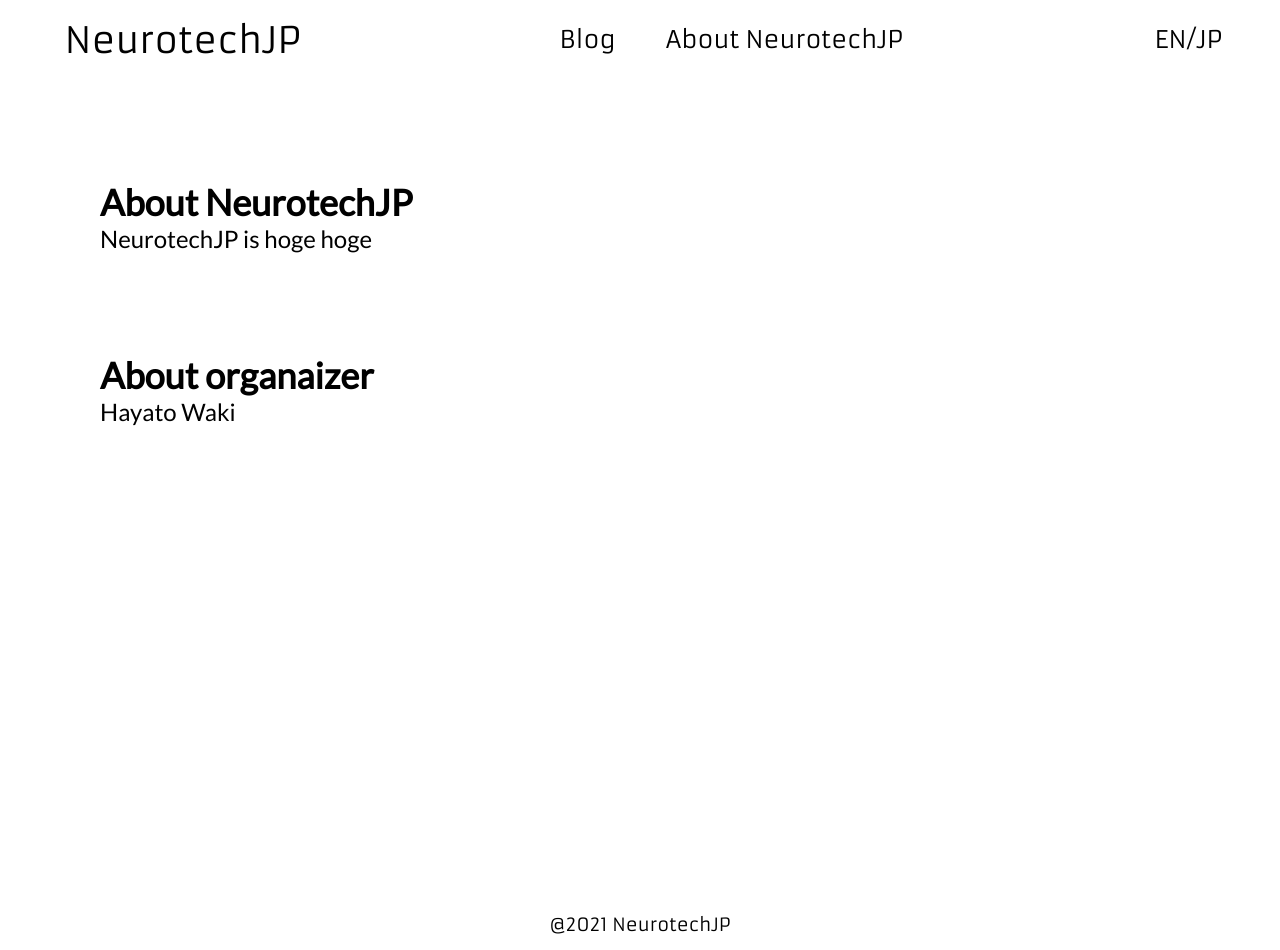
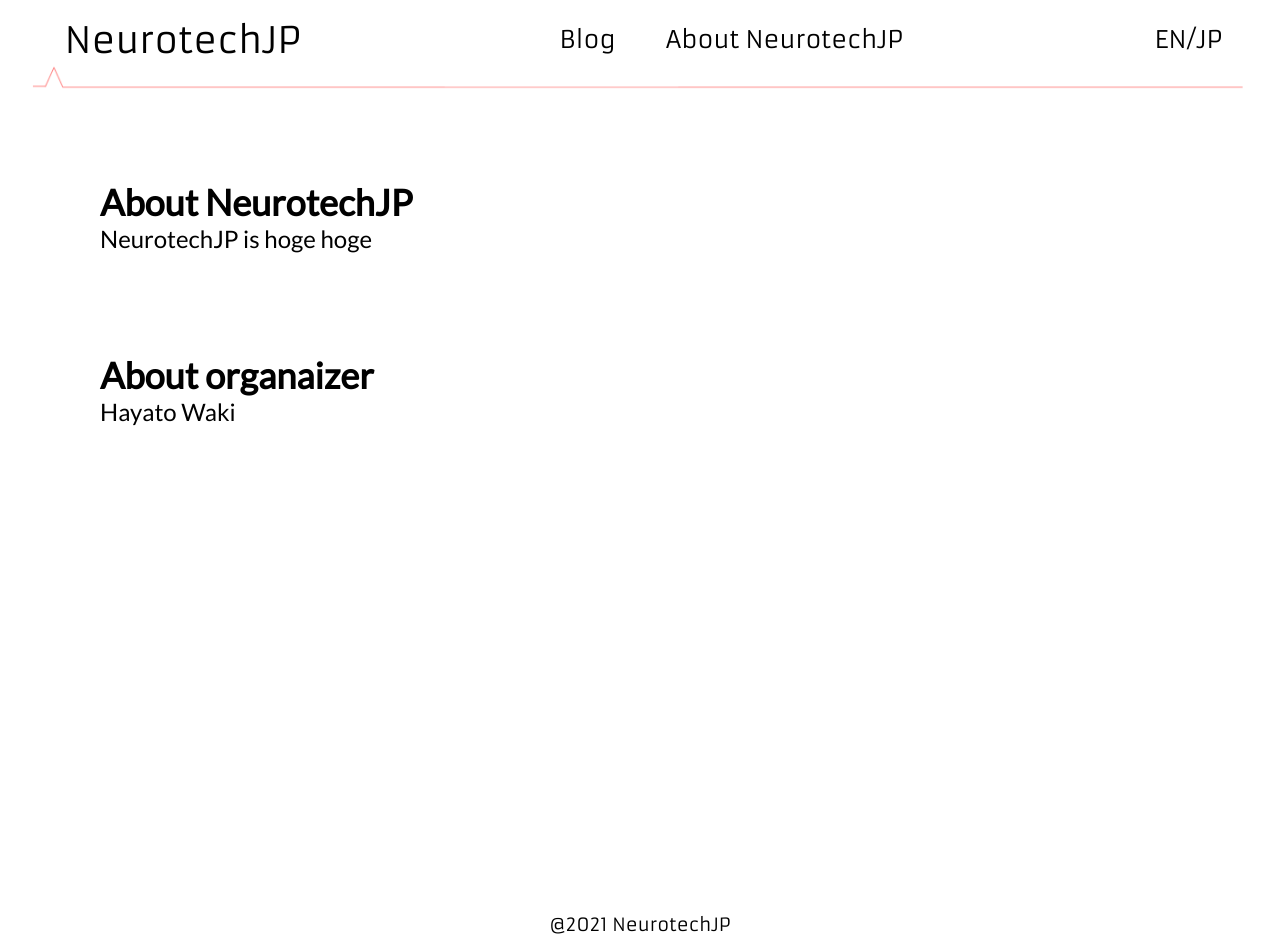
Before and after one commit to wakkihaya/neurotechjp, a Next.js app: page /about in a window 1280 px wide. Built offline with nearby package versions, Linux system fonts and the light colour scheme.

Commit message:
update: add brain active graph

```diff
--- a/src/components/Header.tsx
+++ b/src/components/Header.tsx
@@ -2,6 +2,7 @@ import Link from "next/link";
 
 const Header: React.FC = () => {
   return (
+    <div className="header-container">
       <header className="header">
         <div className="header--logo">NeurotechJP</div>
         <div className="header--index">
@@ -19,6 +20,8 @@ const Header: React.FC = () => {
           {/* TODO: Change to Japanese */}
         </div>
       </header>
+      <img src="/brain_wave.png" className="header-container--brain-wave" />
+    </div>
   );
 };
 
--- a/src/styles/common.scss
+++ b/src/styles/common.scss
@@ -1,4 +1,14 @@
 @import "./variables.scss";
+
+.header-container {
+  position: relative;
+  &--brain-wave {
+    width: 100%;
+    position: absolute;
+    z-index: 5;
+    bottom: -25%;
+  }
+}
 
 .header {
   display: flex;
@@ -8,6 +18,8 @@
   text-align: center;
   height: 80px;
   font-family: $armata-font-family;
+  position: relative;
+  z-index: 10;
   &--logo {
     font-size: $large-font-size;
     flex: 1;
```
Also changed, not shown: public/brain_wave.png (added), public/vercel.svg (deleted). Lines whose indentation alone changed are shown as unchanged.
